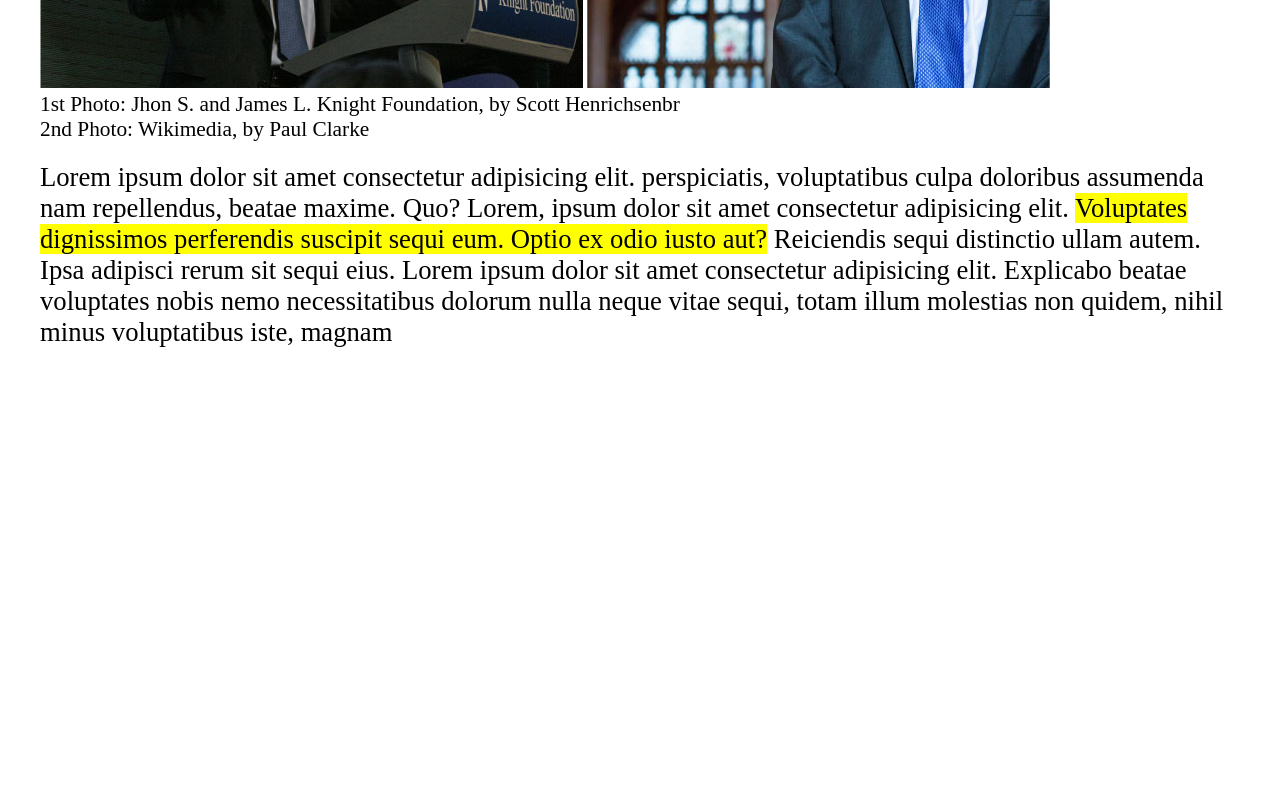
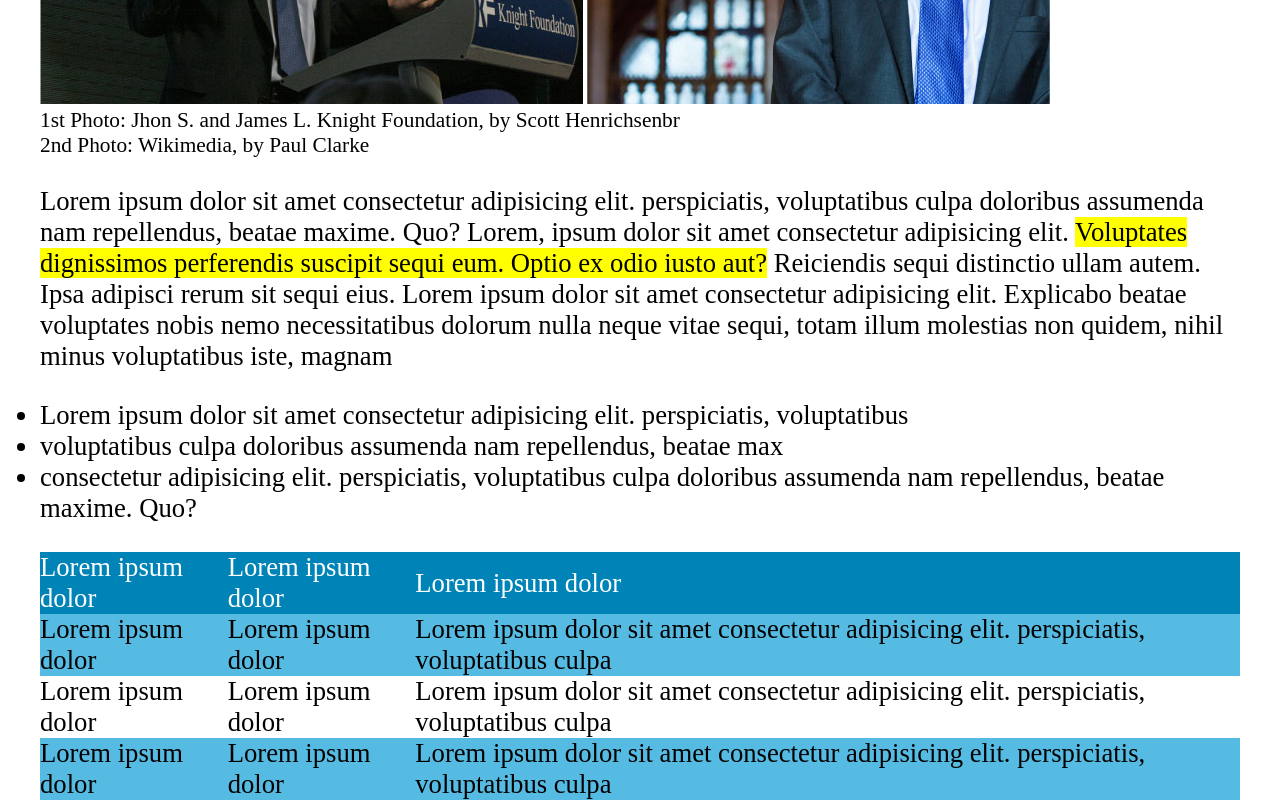
Before and after one commit to GiacomoAccardi/html-css-booleaner, a plain HTML site: page index.html in a window 1280 px wide. Shown: the part 612-1412 px from the top of the page. Before the commit the page ends 960 px from the top, so only its background shows below. Drawn offline with Linux system fonts and the light colour scheme.

Commit message:
[FEAT] main section now has a stylized table

```diff
--- a/css/style.css
+++ b/css/style.css
@@ -23,7 +23,7 @@ header{
 }
 
 .margin-top-class{
-    margin-top: 20px;
+    margin-top: 28px;
 }
 
 h1{
@@ -54,3 +54,17 @@ h1{
 .yellow-text{
     background: yellow;
 }
+
+.table-config{
+    border-collapse: collapse;
+}
+
+.thead-config{
+    background-color: rgb(0, 132, 184) ;
+    color: white;
+    font-size: 20pt;
+}
+
+.tbody-blueconfig{
+    background-color: rgb(86, 187, 226) ;
+}
--- a/index.html
+++ b/index.html
@@ -49,6 +49,51 @@
                 <p class="normal-text">Lorem ipsum dolor sit amet consectetur adipisicing elit.  perspiciatis, voluptatibus culpa doloribus assumenda nam repellendus, beatae maxime. Quo? Lorem, ipsum dolor sit amet consectetur adipisicing elit. <span class="yellow-text">Voluptates dignissimos perferendis suscipit sequi eum. Optio ex odio iusto aut?</span> Reiciendis sequi distinctio ullam autem. Ipsa adipisci rerum sit sequi eius. Lorem ipsum dolor sit amet consectetur adipisicing elit. Explicabo beatae voluptates nobis nemo necessitatibus dolorum nulla neque vitae sequi, totam illum molestias non quidem, nihil minus voluptatibus iste, magnam</p>
             </div>
 
+            <div class="margin-top-class normal-text">
+                <!--lista-->
+                <ul>
+                    <li>Lorem ipsum dolor sit amet consectetur adipisicing elit.  perspiciatis, voluptatibus</li>
+                    <li>voluptatibus culpa doloribus assumenda nam repellendus, beatae max</li>
+                    <li>consectetur adipisicing elit.  perspiciatis, voluptatibus culpa doloribus assumenda nam repellendus, beatae maxime. Quo?</li>
+                </ul>
+            </div>
+
+            <div class="margin-top-class">
+                <!--tabella-->
+                <table class="table-config">
+                    <th>
+                        <tr class="thead-config">
+                            <td>Lorem ipsum dolor</td>
+                            <td>Lorem ipsum dolor</td>
+                            <td>Lorem ipsum dolor</td>
+                        </tr>
+                    </th>
+
+                    <tbody class=" normal-text">
+                        <tr class="tbody-blueconfig">
+                            <td>Lorem ipsum dolor</td>
+                            <td>Lorem ipsum dolor</td>
+                            <td>Lorem ipsum dolor sit amet consectetur adipisicing elit.  perspiciatis, voluptatibus culpa</td>
+                        </tr>
+
+                        <tr>
+                            <td>Lorem ipsum dolor</td>
+                            <td>Lorem ipsum dolor</td>
+                            <td>Lorem ipsum dolor sit amet consectetur adipisicing elit.  perspiciatis, voluptatibus culpa</td>
+                        </tr>
+
+                        <tr class="tbody-blueconfig">
+                            <td>Lorem ipsum dolor</td>
+                            <td>Lorem ipsum dolor</td>
+                            <td>Lorem ipsum dolor sit amet consectetur adipisicing elit.  perspiciatis, voluptatibus culpa</td>
+                        </tr>
+
+                    </tbody>
+
+                </table>
+
+            </div>
+
         </main>
 
     </div>
```
